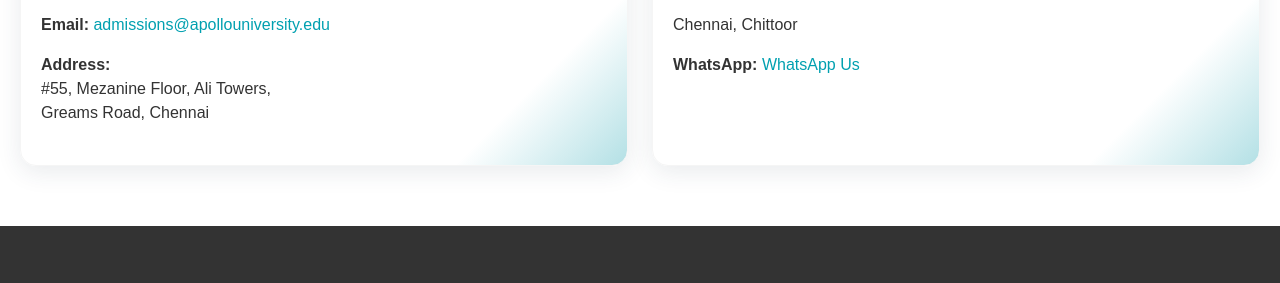
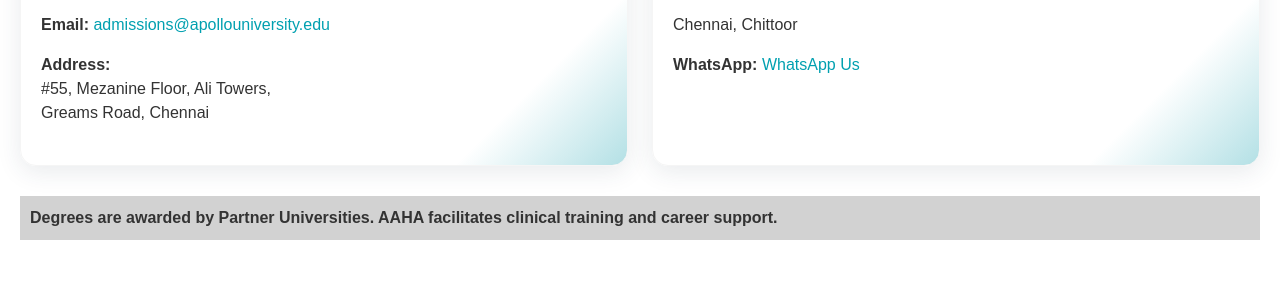
Before and after one commit to sanjay-rathor/aaha1, a website: page programs/bsc-dialysis-technology/index.html in a window 1280 px wide. Shown: the part 3389-3672 px from the top of the page. Drawn offline with Linux system fonts and the light colour scheme.

Commit message:
discalimer added

```diff
--- a/programs/bsc-dialysis-technology/index.html
+++ b/programs/bsc-dialysis-technology/index.html
@@ -549,6 +549,7 @@
                 <p><b>WhatsApp:</b> <a href="https://wa.me/918712409851">WhatsApp Us</a></p>
             </div>
         </div>
+        <div class="disclaimer"><b>Degrees are awarded by Partner Universities. AAHA facilitates clinical training and career support.</b></div>
     </section>
     </main>
     <!-- Enquiry Button and Sliding Panel -->
@@ -609,6 +610,7 @@
                         </ul>
                     </div>
                 </div>
+
             </div>
             <div class="footer-bottom">
                 <p>&copy; 2025 Apollo Allied Health Academy. All rights reserved.</p>
@@ -621,6 +623,7 @@
                 </div>
             </div>
         </div>
+
     </footer>
     <!-- WhatsApp Floating Button Section -->
     <section id="whatsapp-float-section">
--- a/programs/css/main.css
+++ b/programs/css/main.css
@@ -1858,3 +1858,11 @@
     flex-direction: row;
   }
 }
+
+.disclaimer{
+  /* background-color: rgb(222, 214, 214); */
+  background-color: #d2d2d2;
+  padding: 10px;
+  margin-top: 20px;
+
+}
```
Also changed, not shown: programs/bachelor-of-optometry/index.html (+1 -1 lines), programs/bsc-cardiovascular-technology/index.html (+1 -0 lines), programs/bsc-critical-care-technology/index.html (+2 -0 lines), programs/bsc-emergency-medical-technology/index.html (+1 -0 lines), programs/bsc-medical-laboratory-technology/index.html (+1 -0 lines), programs/bsc-operation-theatre-technology/index.html (+1 -0 lines), programs/bsc-physician-assistant/index.html (+1 -0 lines), programs/bsc-respiratory-technology/index.html (+1 -0 lines), css/main.css (line endings or trailing spaces).
